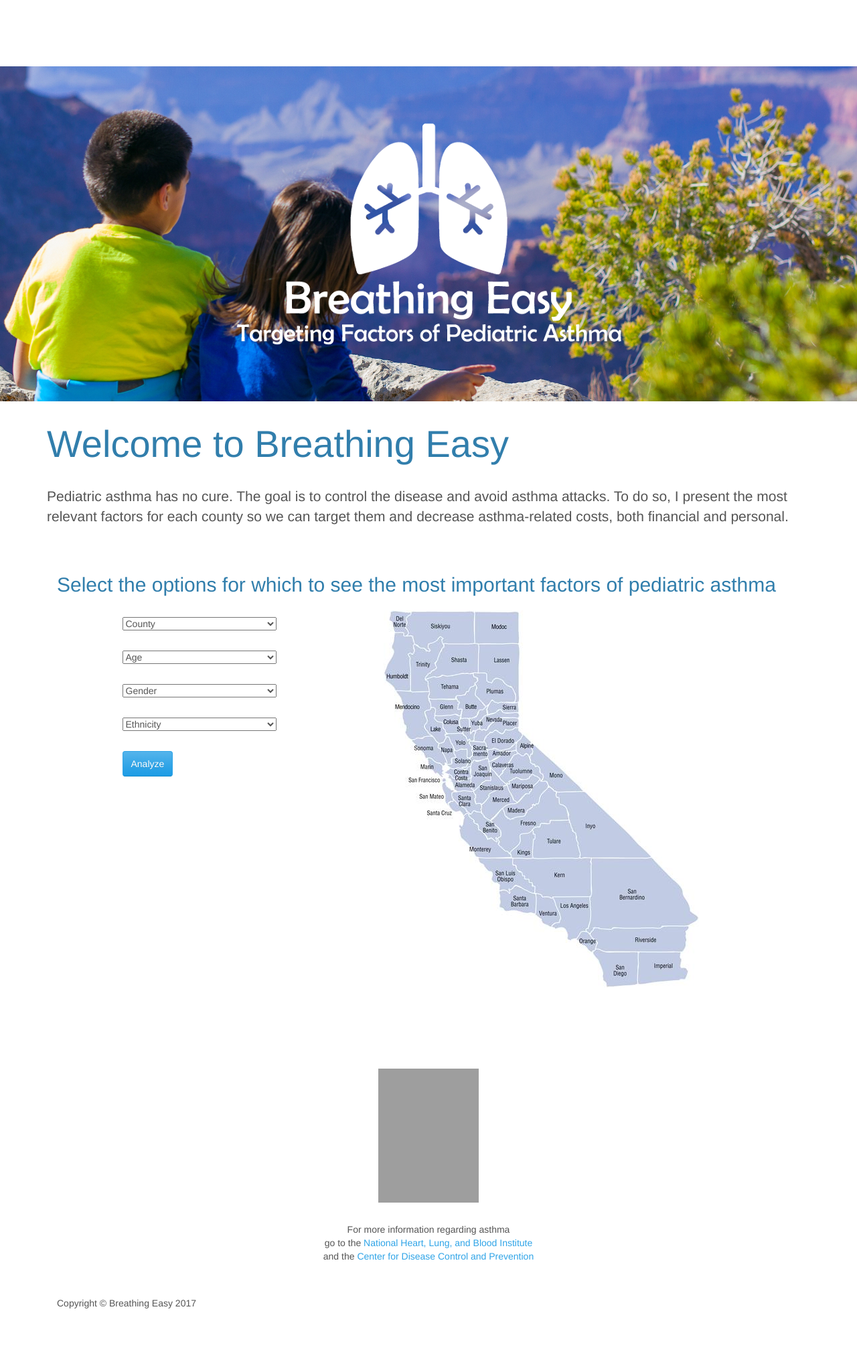
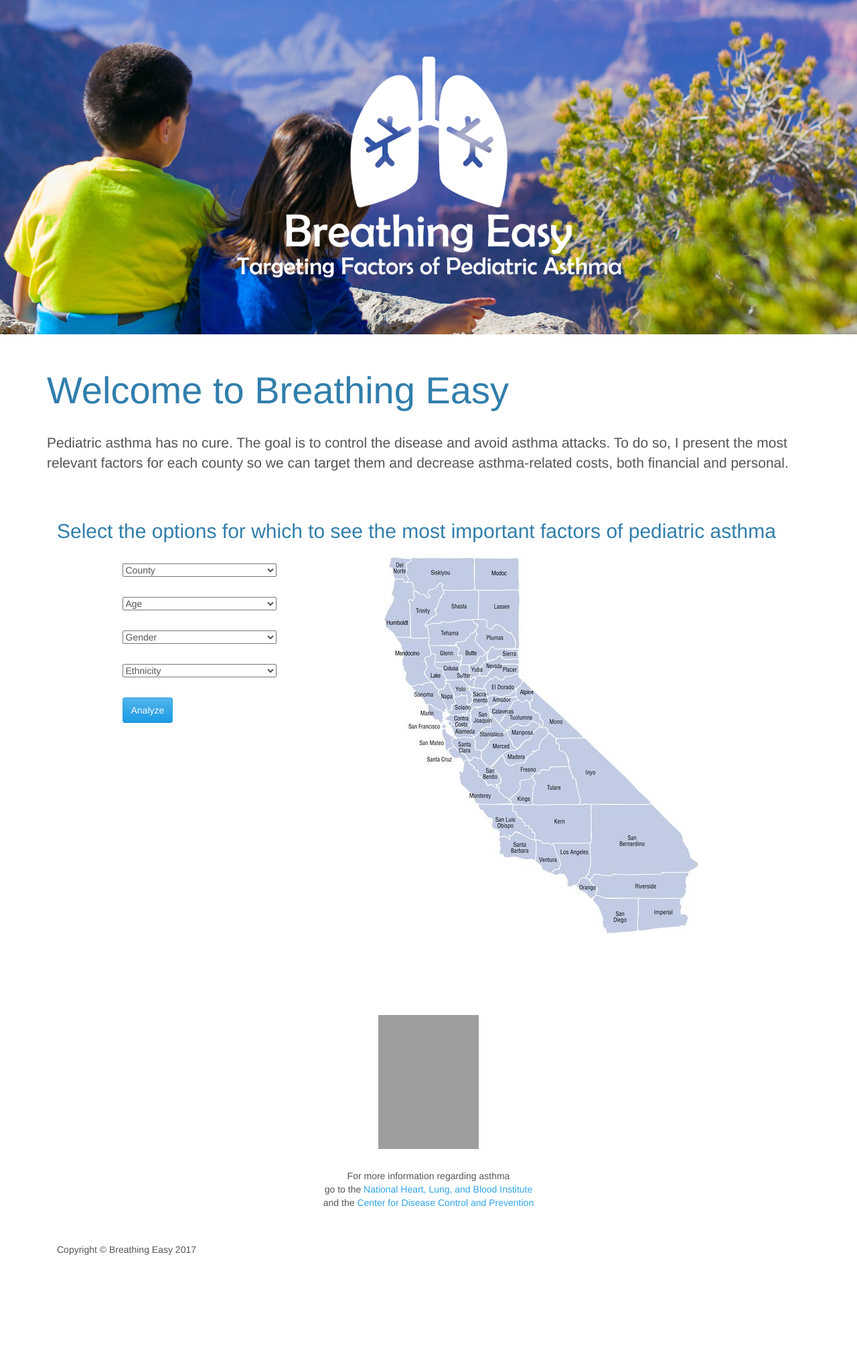
Before and after one commit to joao-r-santos/BreathingEasy, a Flask app: page / in a window 1280 px wide. Shown: the part 51-2066 px from the top of the page at 67% size. After the commit the page ends 1924 px from the top, so only its background shows below. Run offline with Flask 2, Linux system fonts and the light colour scheme; some libraries are stand-ins or nearby versions; grey boxes are pictures that could not be loaded.

Commit message:
Removed space after navbar

```diff
--- a/app/static/css/logo-nav.css
+++ b/app/static/css/logo-nav.css
@@ -18,7 +18,7 @@
 
 @media(min-width:768px) {
     body {
-        padding-top: 100px; /* Required padding for .navbar-fixed-top. Change if height of navigation changes. */
+        padding-top: 0px; /* Required padding for .navbar-fixed-top. Change if height of navigation changes. */
     }
 
     .navbar-fixed-top .navbar-brand {
--- a/app/templates/base_homepage.html
+++ b/app/templates/base_homepage.html
@@ -82,6 +82,8 @@
         <img class="img-responsive img-center" src="../static/BreathingEasyLogo4_white.png" alt="Breathing Easy: Targeting Factors of Pediatric Asthma">
     </header>
 
+    <br>
+
     <!-- Content Section -->
     <div class="starter-template">
         <div class="container">
--- a/app/templates/output.html
+++ b/app/templates/output.html
@@ -1,10 +1,8 @@
 {% extends "base_template.html" %}
 {% block content %}
 
-<!--
   <br>
   <br>
--->
 
   <div class="container">
     <h2>Results for {{ rates['Gender'] }} {{ eth_name }} children {{ rates['Age'] }} years old</h2>
```
Also changed, not shown: TODO.md (+0 -1 lines), 1 other file.
